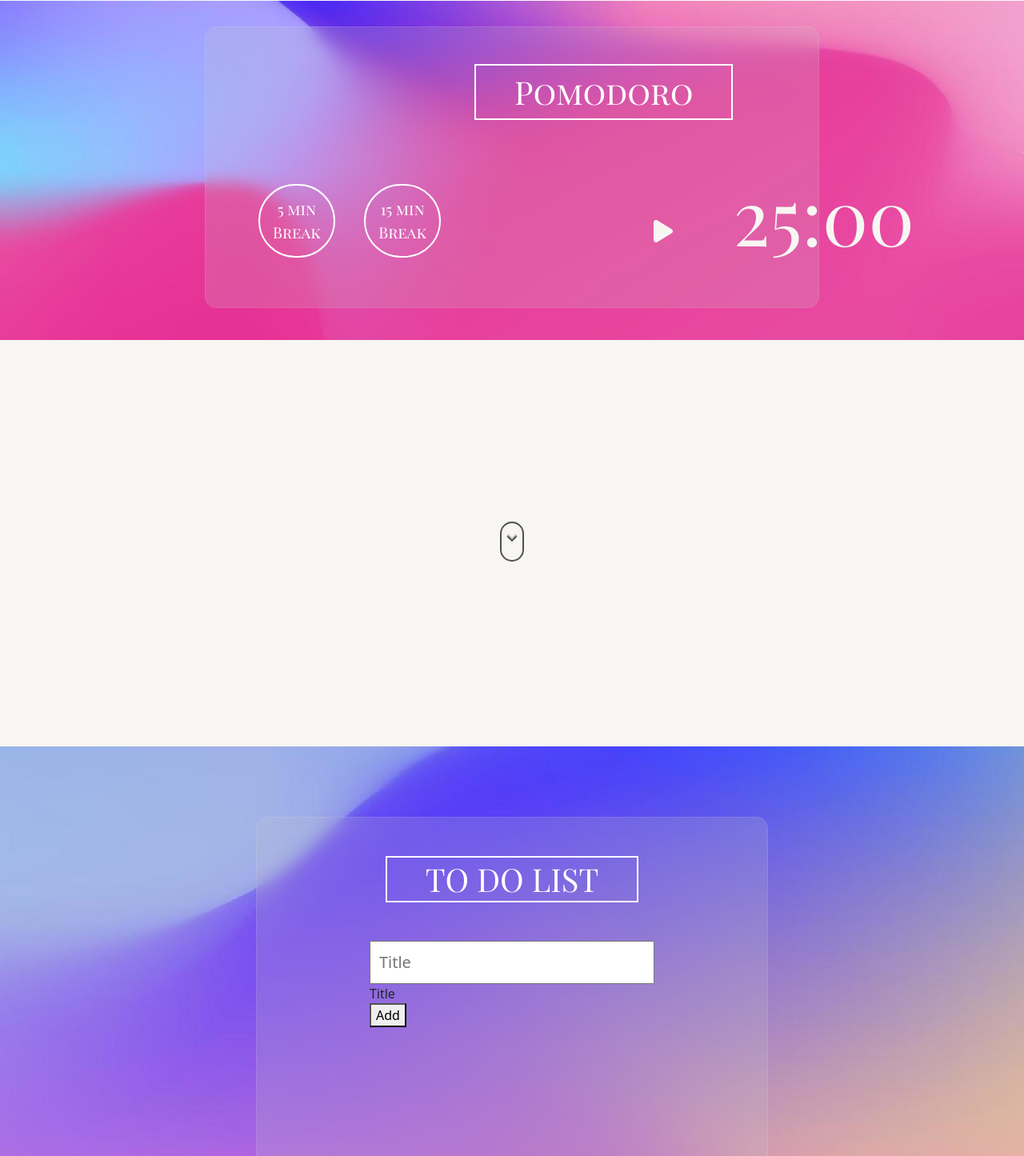
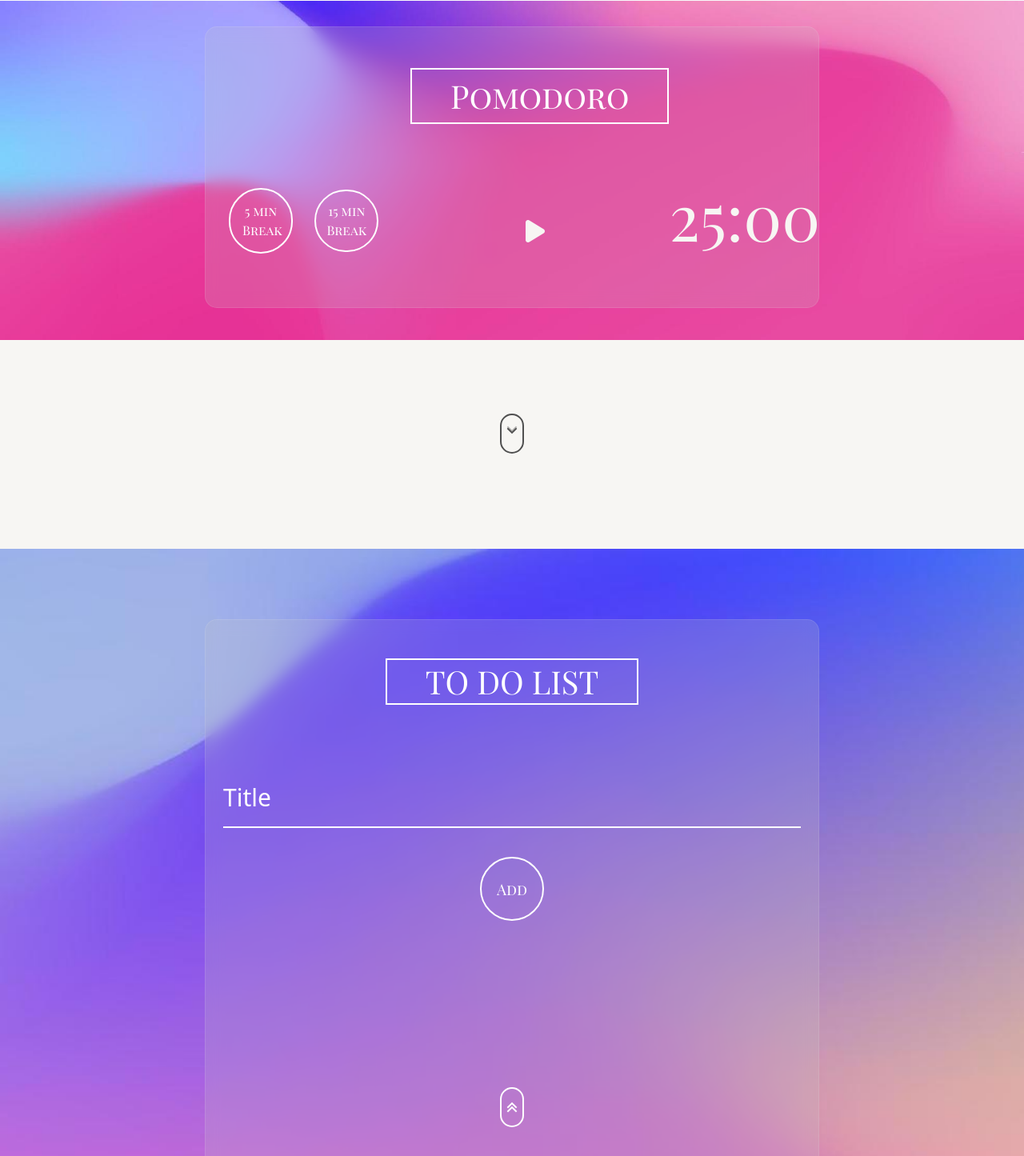
Before and after one commit to AureliaHt/to-do-list, a plain HTML site: page index.html in a window 1280 px wide. Shown: the part 55-1500 px from the top of the page at 80% size. Drawn offline with nearby package versions, Linux system fonts and the light colour scheme.

Commit message:
responsivité pour les desktop, scroll to top, css pour la to do list. manque pour les li

```diff
--- a/index.html
+++ b/index.html
@@ -16,7 +16,7 @@
   </head>
 
 <body>
-  <div class="main_wrapper">
+  <div class="main_wrapper" id="anchor_scroll_top">
 
     <nav class="navbar navbar-light bg-light fixed-top" style="background-color: F7F6F3;">
         <div class="container-fluid">
@@ -31,7 +31,7 @@
                     <p>La méthode Pomodoro a été inventé par Francesco Cirillo à la fin des années 1980.
                        Il s'agit d'une technique de gestion de temps conçue pour gagner en productivité.
                        L'objectif est de rester concentré sur une seule et même tâche durant 25 minutes.
-                       A l'issue du décompte, l'on profite de 5 minutes de pause. A bout de 4 à 5 pomodoro,
+                       A l'issue du décompte, l'on profite de 5 minutes de pause. Au bout de 4 à 5 pomodoro,
                        on prend une pause de 15 minutes.
                        Une to do list est à disposition sur le site pour vous permettre de vous organiser
                        dans vos tâches et pour les coupler plus facilement avec les sessions de pomodoro.
@@ -89,15 +89,15 @@
     </div>
   </header>
 
-  <section>
-    <a href="#container_glass_effect">
+  <section class="section_scroll_down">
+    <a href="#anchor_scroll_down">
       <div class="scroll_down"></div>
     </a>
   </section>
   </div>
 
   <main>
-    <div class="todo_list">
+    <div class="todo_list_background" id="anchor_scroll_down">
       <div id="container_glass_effect">
         <h1>TO DO LIST</h1>
         <div id="todo_header">
@@ -117,6 +117,9 @@
                 </li>-->
             </ul>
         </div>
+            <a href="#anchor_scroll_top">
+                <div class="scroll_top"></div>
+            </a>
       </div>
     </div>
   </main>
--- a/style.css
+++ b/style.css
@@ -167,7 +167,7 @@ body {
     margin-top: 10rem;
 }
 
-section{
+.section_scroll_down{
     grid-column: 1/6;
     grid-row: 7;
     display: flex;
@@ -218,13 +218,13 @@ section{
     }
 }
 
-.todo_list {
+.todo_list_background {
     position: relative;
     display: flex;
     justify-content: center;
     align-content: center;
     width: 100%;
-    height: 60rem;
+    height: 80rem;
     overflow: hidden;
     background: url(img/90s_holographic_bg.jpg) no-repeat center;
     background-size: cover;
@@ -233,20 +233,14 @@ section{
     display: flex;
     align-items: center;
     flex-direction: column;
-    width: 50%;
-    height: 50rem;
+    width: 60%;
+    height: 70rem;
     margin-top: 5.5rem;
     background: #f7f6f3;
     background-color: rgba(200, 200, 200, 0.2);
     border: 1px solid rgba(255, 255, 255, 0.1);
     border-radius: 15px;
     backdrop-filter: blur(9px);
-}
-
-input{
-    width: 100%;
-    padding: 10px;
-    font-size: 20px;
 }
 
 h1 {
@@ -279,17 +273,24 @@ h1:hover::before {
     transform: translate(5px, 5px);
 }
 
-div#header{
-    text-align: center;
+input{
+    width: 100%;
+    padding: 10px;
+    font-size: 20px;
 }
 
-div#header div#input_container {
+div#todo_header{
+    display: flex;
+    justify-content: center;
+}
+
+div#todo_header div#input_container {
     margin-bottom: 20px;
     position: relative;
     padding-top: 15px;
 }
 
-div#header div#input_container input#todo_input{
+div#todo_header div#input_container input#todo_input{
     border: 0;
     border-bottom: 2px solid #ffffff;
     outline: 0;
@@ -301,71 +302,202 @@ div#header div#input_container input#todo_input{
     letter-spacing: 1.25px;
 }
 
-div#header div#input_container label {
+div#todo_header div#input_container input#todo_input:focus {
+    border-bottom: 2px solid #ffffff;
+}
+
+div#todo_header div#input_container input#todo_input::placeholder {
+    color: transparent;
+}
+
+div#todo_header div#input_container label {
     position: absolute;
     top: 0;
     z-index: -1;
     display: block;
-    transition: .2s;
+    transition: 0.2s;
     font-size: 16px;
     color: #ffffff;
     font-weight: 500;
 }
 
-div#header div#input_container input#todo_input:placeholder-shown ~ label {
+div#todo_header div#input_container input#todo_input:placeholder-shown ~ label {
     top: 45px;
     color: #ffffff;
     font-size: 30px;
     font-weight: 100;
 }
 
-div#header div#input_container input#todo_input:focus ~ label {
+div#todo_header div#input_container input#todo_input:focus ~ label {
     top: 0;
     font-size: 16px;
     color: #845ec5;
     font-weight: 500;
 }
 
-div#header button#todo_add_button {
-    background-color: #845ec5;
-    color: #f7f6f3;
-    font-size: 35px;
+div#todo_header button#todo_add_button {
+    position: relative;
+    color: #ffffff;
+    background: transparent;
+    font-family: 'Playfair Display SC', serif;
+    font-weight: 500;
+    font-size: 1.2rem;
+    border: 2px solid #ffffff;
+    border-radius: 50px;
+    padding: 5px 15px;
+    margin-left: 2rem;
+    width: 5rem;
+    height: 5rem;
+    margin-top: 3rem;
+    overflow: hidden;
+    z-index: 0;
+}
+div#todo_header button#todo_add_button::before{
+    position: absolute;
+    content: '';
+    top: 90px;
+    left: 0;
+    width: 100%;
+    height: 100%;
+    border-radius: 60% 40% 0 0;
+    background: #ffffff;
+    transition: all 1.2s;
+    z-index: -1;
+}
+div#todo_header button#todo_add_button:hover::before{
+    top: 0;
+    border-radius: 0;
 }
 
-
+.scroll_top{
+    position: relative;
+    height: 50px;
+    width: 30px;
+    border: 2px solid #ffffff;
+    border-radius: 50px;
+    cursor: pointer;
+    margin-top: 15rem;
+}
+.scroll_top::before,
+.scroll_top::after{
+    position: absolute;
+    content: '';
+    bottom: 20%;
+    left: 50%;
+    border: 2px solid #ffffff;
+    height: 9px;
+    width: 9px;
+    transform: translate(-50%, -50%) rotate(45deg);
+    border-bottom: transparent;
+    border-right: transparent;
+    animation: scroll_top 2s ease-in-out infinite;
+}
+.scroll_top::after{
+    bottom: 30%;
+    animation-delay: .3s;
+}
+@keyframes scroll_top {
+    100%{
+        opacity: 0;
+    }
+    60%{
+        opacity: 1;
+    }
+    30%{
+        opacity: 1;
+    }
+    0%{
+        opacity: 0;
+    }
+}
 
 @media only screen and (max-width: 1630px){
     #pomodoroButton{
-        grid-column: 3;
-        grid-row: 3;
-        position: relative;
-        background: transparent;
-        border: 0;
-        font-weight: 500;
-        font-size: 2.5rem;
-        margin-left: 21rem;
+        margin-left: 20rem;
         margin-bottom: 5rem;
         padding: 5px 50px;
-        transition: all .25s;
     }
     .timer{
-        grid-column: 3;
-        grid-row: 5;
         margin-top: 8rem;
         margin-right: 8%;
         font-weight: 450;
         font-size: 6rem;
     }
     #shortButton {
-        grid-column: 2;
-        grid-row: 4;
-        margin-left: 10%;
+        margin-left: 8%;
         margin-bottom: 1rem;
     }
     #longButton {
-        grid-column: 4;
-        grid-row: 4;
         margin-left: 2rem;
         width: 6rem;
     }
+    .timerControl {
+    margin-left: 30rem;
+    }
+    .section_scroll_down{
+    height: 28rem;
+    }
+    .scroll_down{
+        margin-top: 1rem;
+    }
 }
+
+@media only screen and (max-width: 1480px){
+    #pomodoroButton{
+    margin-left: 18rem;
+    }
+    #shortButton {
+    margin-left: 5%;
+    }
+    .timerControl {
+    margin-left: 27rem;
+    }
+    .section_scroll_down{
+    height: 24rem;
+    }
+    .scroll_down{
+    margin-top: 6rem;
+    }
+    input{
+    width: 90%;
+    }
+    .scroll_top{
+    margin-top: 12rem;
+    }
+}
+
+@media only screen and (max-width: 1400px){
+    #pomodoroButton{
+    margin-left: 16rem;
+    }
+    #shortButton {
+    font-size: 1rem;
+    margin-left: 5%;
+    width: 5rem;
+    }
+   #longButton {
+    font-size: 1rem;
+    margin-left: 4%;
+    padding: 13px;
+    width: 5rem;
+    }
+    .timerControl {
+    margin-left: 25rem;
+    }
+    .timer{
+    margin-right: 4%;
+    font-weight: 400;
+    font-size: 5rem;
+    }
+    div#todo_header{
+    flex-direction: column;
+    align-items: center;
+    }
+     input{
+    width: 100%;
+    }
+    div#todo_header button#todo_add_button {
+    margin-left: 0;
+    margin-top: 1rem;
+    }
+}
```
Also changed, not shown: js/toDo.js (line endings or trailing spaces).
